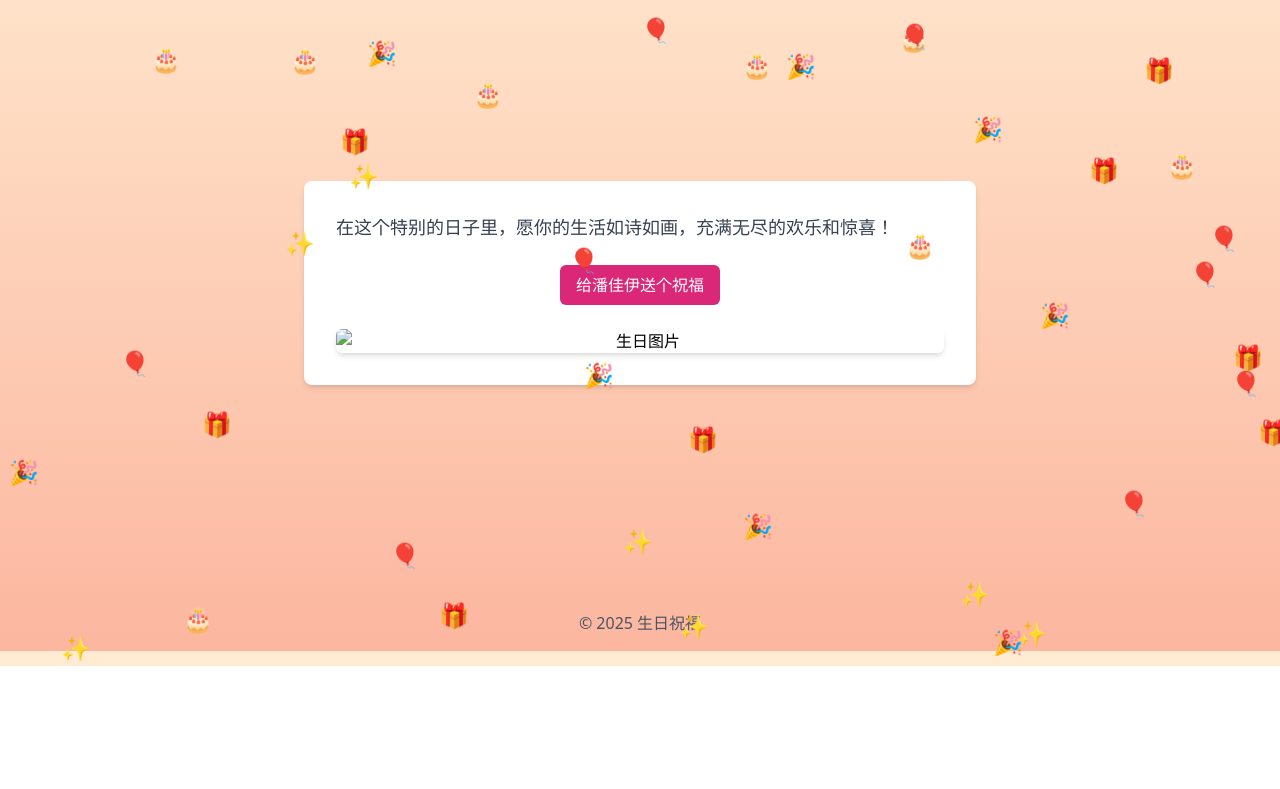
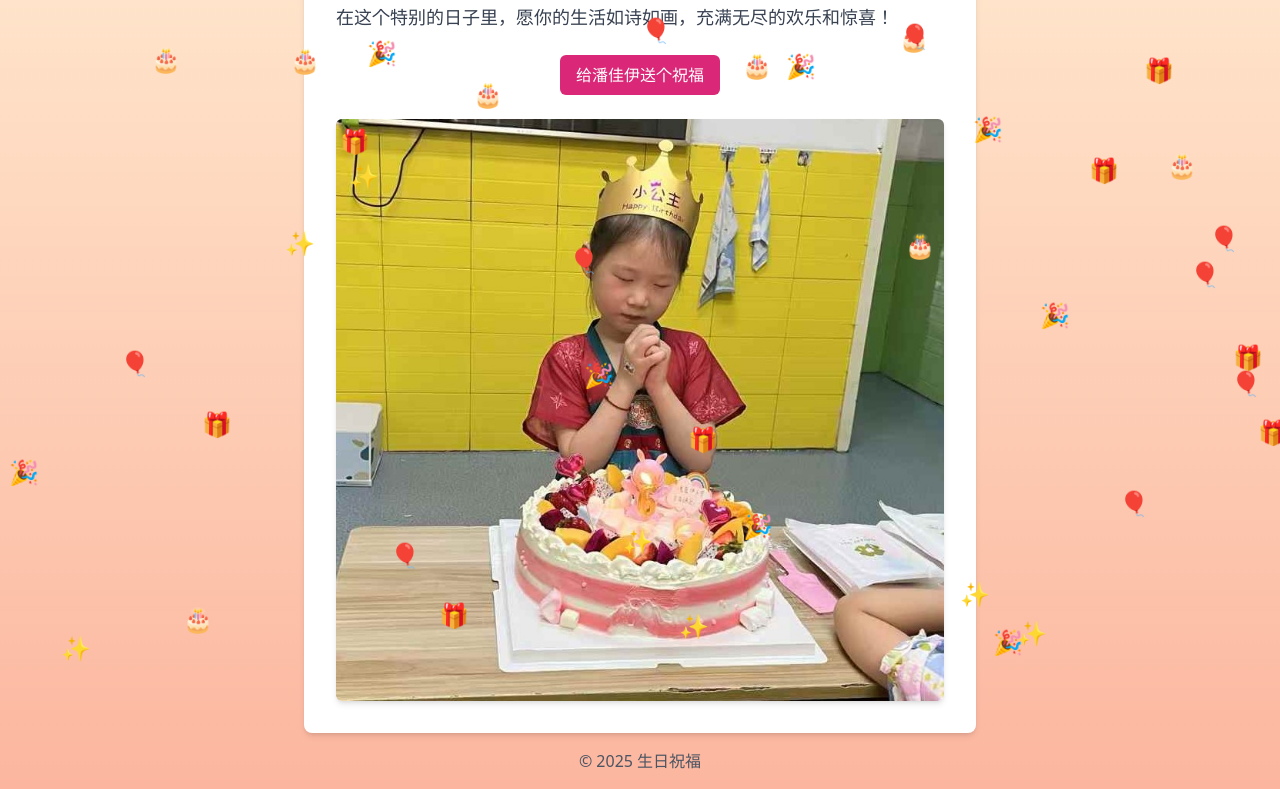
Before and after one commit to Green798/PJY, a plain HTML site: page index.html in a window 1280 px wide. Shown: the part 149-938 px from the top of the page. Before the commit the page ends 815 px from the top, so only its background shows below. Drawn offline with nearby package versions, Linux system fonts and the light colour scheme.

Commit message:
Update index.html

```diff
--- a/index.html
+++ b/index.html
@@ -45,7 +45,7 @@
       祝你岁岁常欢愉，年年皆胜意！🎁
     </div>
     <div class="text-center">
-      <img src="PJY/img/A.jpg" alt="生日图片"
+      <img src="PJY/A.jpg" alt="生日图片"
            class="mx-auto rounded-md shadow-md hover:scale-105 transition duration-300">
     </div>
   </div>
```
